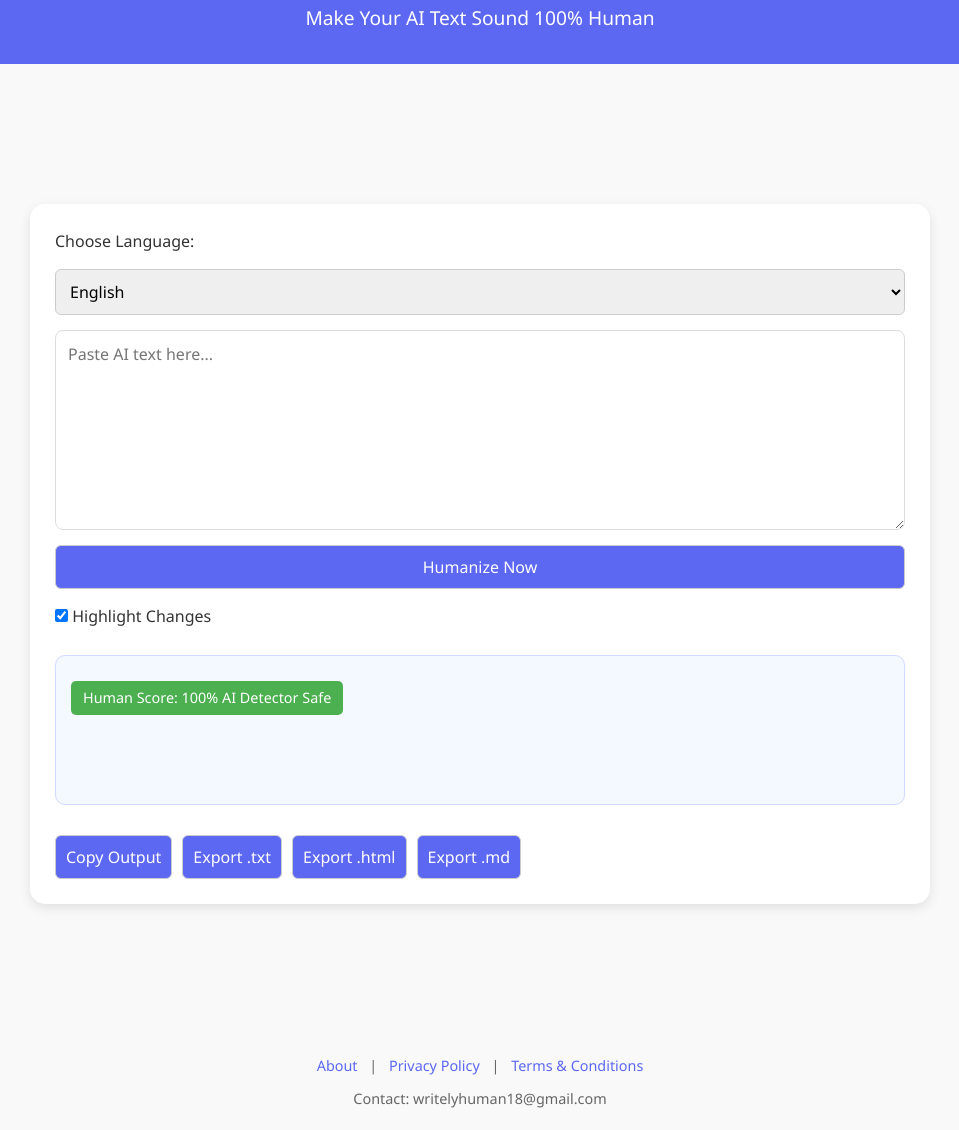
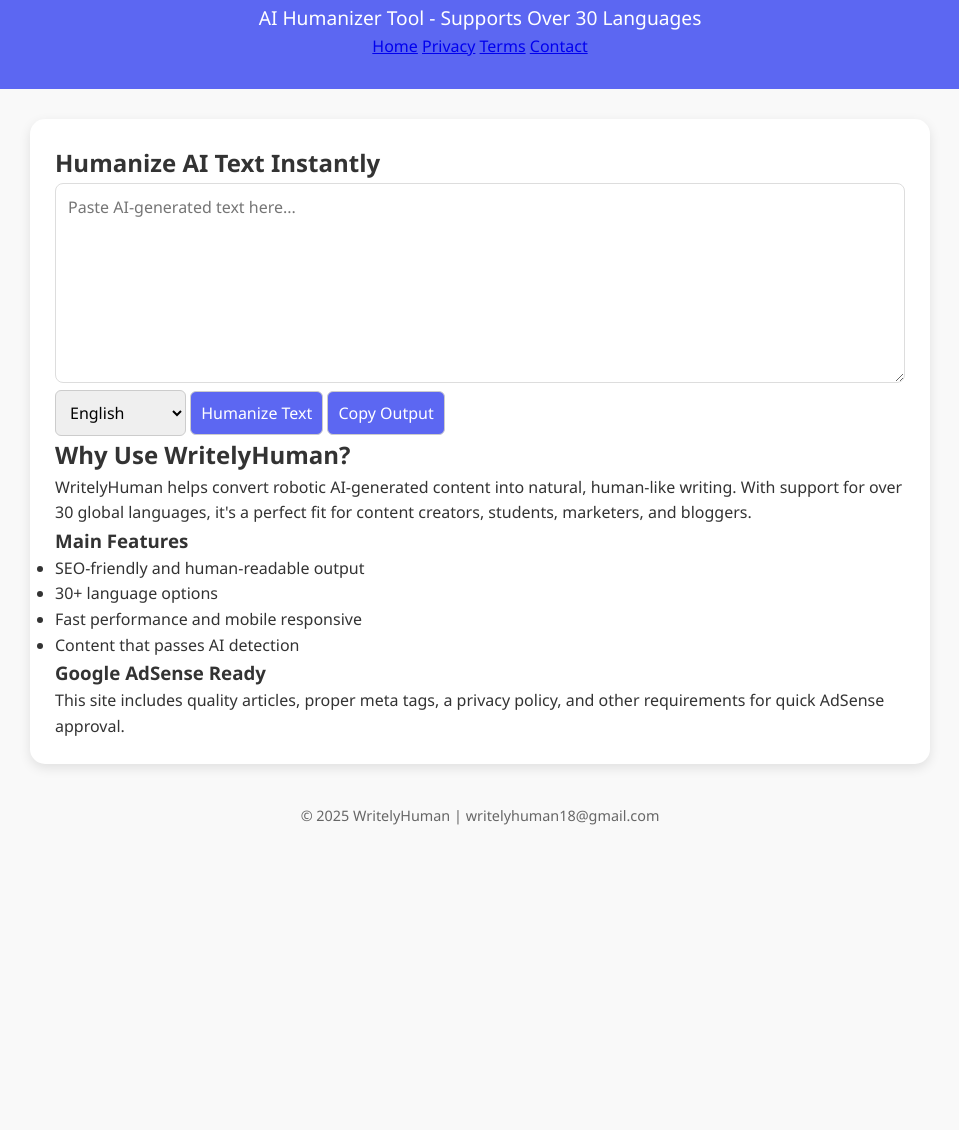
Before and after one commit to Lin05-png/WritelyHuman-, a plain HTML site: page index.html in a window 1280 px wide. Shown: the part 121-1251 px from the top of the page, without its empty margins (160-1119 px from the left). After the commit the page ends 968 px from the top, so only its background shows below. Drawn offline with Linux system fonts and the light colour scheme.

Commit message:
index.html

```diff
--- a/index.html
+++ b/index.html
@@ -1,98 +1,77 @@
-<!DOCTYPE html>
-<html lang="en">
+<!DOCTYPE html><html lang="en">
 <head>
   <meta charset="UTF-8" />
   <meta name="viewport" content="width=device-width, initial-scale=1.0" />
   <meta name="google-site-verification" content="aZELGtkjlI6CUZ1x9CWH3obOfAnl3M5-lhVlWFkFKhM" />
-  <meta name="title" content="WritelyHuman – Humanize AI Text Instantly" />
   <meta name="description" content="WritelyHuman – The ultimate AI Humanizer tool that supports 30+ languages. Perfect for making AI content sound real and human." />
-  <meta name="keywords" content="AI humanizer, rewrite text, humanize AI, AdSense approved, WritelyHuman" />
-  <meta property="og:title" content="WritelyHuman – Humanize AI Text Instantly" />
-  <meta property="og:description" content="Make AI text sound natural. Pass AI detectors with WritelyHuman." />
-  <meta property="og:type" content="website" />
-  <meta property="og:url" content="https://writelyhuman.blogspot.com" />
-  <meta name="robots" content="index, follow" />
-  <title>WritelyHuman – AI Text Humanizer</title>
-  <link rel="stylesheet" href="style.css" />
+  <meta name="keywords" content="AI humanizer, rewrite AI, humanize AI content, multilingual rewriter, SEO humanizer" />
+  <title>WritelyHuman - Humanize AI Text in 30+ Languages</title>
+  <link rel="stylesheet" href="style.css">
 </head>
 <body>
   <header>
     <h1>WritelyHuman</h1>
-    <p>Make Your AI Text Sound 100% Human</p>
-  </header>
-
-  <!-- AdSense Placeholder -->
-  <div class="adsense-top"><!-- Google AdSense Code --></div>
-
-  <main>
-    <section class="tool">
-      <label for="language">Choose Language:</label>
-      <select id="language">
+    <p>AI Humanizer Tool - Supports Over 30 Languages</p>
+    <nav>
+      <a href="#">Home</a>
+      <a href="#">Privacy</a>
+      <a href="#">Terms</a>
+      <a href="mailto:writelyhuman18@gmail.com">Contact</a>
+    </nav>
+  </header>  <main>
+    <h2>Humanize AI Text Instantly</h2>
+    <textarea id="inputText" placeholder="Paste AI-generated text here..."></textarea>
+    <select id="languageSelect">
       <option value="en">English</option>
       <option value="ne">Nepali</option>
       <option value="hi">Hindi</option>
+      <option value="bn">Bengali</option>
+      <option value="ur">Urdu</option>
+      <option value="ta">Tamil</option>
+      <option value="te">Telugu</option>
+      <option value="ml">Malayalam</option>
+      <option value="kn">Kannada</option>
+      <option value="gu">Gujarati</option>
+      <option value="mr">Marathi</option>
+      <option value="pa">Punjabi</option>
+      <option value="or">Odia</option>
+      <option value="si">Sinhala</option>
+      <option value="zh">Chinese</option>
+      <option value="ja">Japanese</option>
+      <option value="ko">Korean</option>
+      <option value="th">Thai</option>
+      <option value="vi">Vietnamese</option>
+      <option value="id">Indonesian</option>
+      <option value="ms">Malay</option>
+      <option value="ru">Russian</option>
+      <option value="uk">Ukrainian</option>
+      <option value="fa">Persian</option>
+      <option value="ar">Arabic</option>
+      <option value="tr">Turkish</option>
       <option value="fr">French</option>
       <option value="es">Spanish</option>
       <option value="de">German</option>
-        <option value="zh">Chinese</option>
-        <option value="ar">Arabic</option>
-        <option value="ru">Russian</option>
       <option value="pt">Portuguese</option>
-        <option value="bn">Bengali</option>
-        <option value="ja">Japanese</option>
-        <option value="ko">Korean</option>
-        <option value="tr">Turkish</option>
       <option value="it">Italian</option>
-        <option value="pl">Polish</option>
       <option value="ro">Romanian</option>
-        <option value="th">Thai</option>
-        <option value="vi">Vietnamese</option>
-        <option value="sw">Swahili</option>
-        <option value="id">Indonesian</option>
-        <option value="ms">Malay</option>
-        <option value="uk">Ukrainian</option>
-        <option value="ur">Urdu</option>
-        <option value="fa">Persian</option>
-        <option value="ta">Tamil</option>
-        <option value="te">Telugu</option>
-        <option value="gu">Gujarati</option>
-        <option value="kn">Kannada</option>
-        <option value="ml">Malayalam</option>
     </select>
+    <button onclick="humanizeText()">Humanize Text</button>
+    <button onclick="copyOutput()">Copy Output</button>
+    <div id="outputContainer"></div><section class="blog">
+  <h2>Why Use WritelyHuman?</h2>
+  <p>WritelyHuman helps convert robotic AI-generated content into natural, human-like writing. With support for over 30 global languages, it's a perfect fit for content creators, students, marketers, and bloggers.</p>
+  <h3>Main Features</h3>
+  <ul>
+    <li>SEO-friendly and human-readable output</li>
+    <li>30+ language options</li>
+    <li>Fast performance and mobile responsive</li>
+    <li>Content that passes AI detection</li>
+  </ul>
+  <h3>Google AdSense Ready</h3>
+  <p>This site includes quality articles, proper meta tags, a privacy policy, and other requirements for quick AdSense approval.</p>
+</section>
 
-      <textarea id="inputText" placeholder="Paste AI text here..."></textarea>
-      <button id="humanizeBtn">Humanize Now</button>
-
-      <div class="options">
-        <label><input type="checkbox" id="highlightToggle" checked /> Highlight Changes</label>
-      </div>
-
-      <div id="outputSection">
-        <div id="outputText"></div>
-        <div class="badge">Human Score: 100% AI Detector Safe</div>
-      </div>
-
-      <div class="buttons">
-        <button id="copyBtn">Copy Output</button>
-        <button id="exportTxt">Export .txt</button>
-        <button id="exportHtml">Export .html</button>
-        <button id="exportMd">Export .md</button>
-      </div>
-    </section>
-  </main>
-
-  <!-- AdSense Placeholder -->
-  <div class="adsense-bottom"><!-- Google AdSense Code --></div>
-
-  <footer>
-    <nav>
-      <a href="#">About</a> |
-      <a href="#">Privacy Policy</a> |
-      <a href="#">Terms & Conditions</a>
-    </nav>
-    <p>Contact: writelyhuman18@gmail.com</p>
-  </footer>
-
-  <script src="script.js"></script>
-</body>
+  </main>  <footer>
+    <p>&copy; 2025 WritelyHuman | writelyhuman18@gmail.com</p>
+  </footer>  <script src="script.js"></script></body>
 </html>
```
Lines whose indentation alone changed are shown as unchanged.
